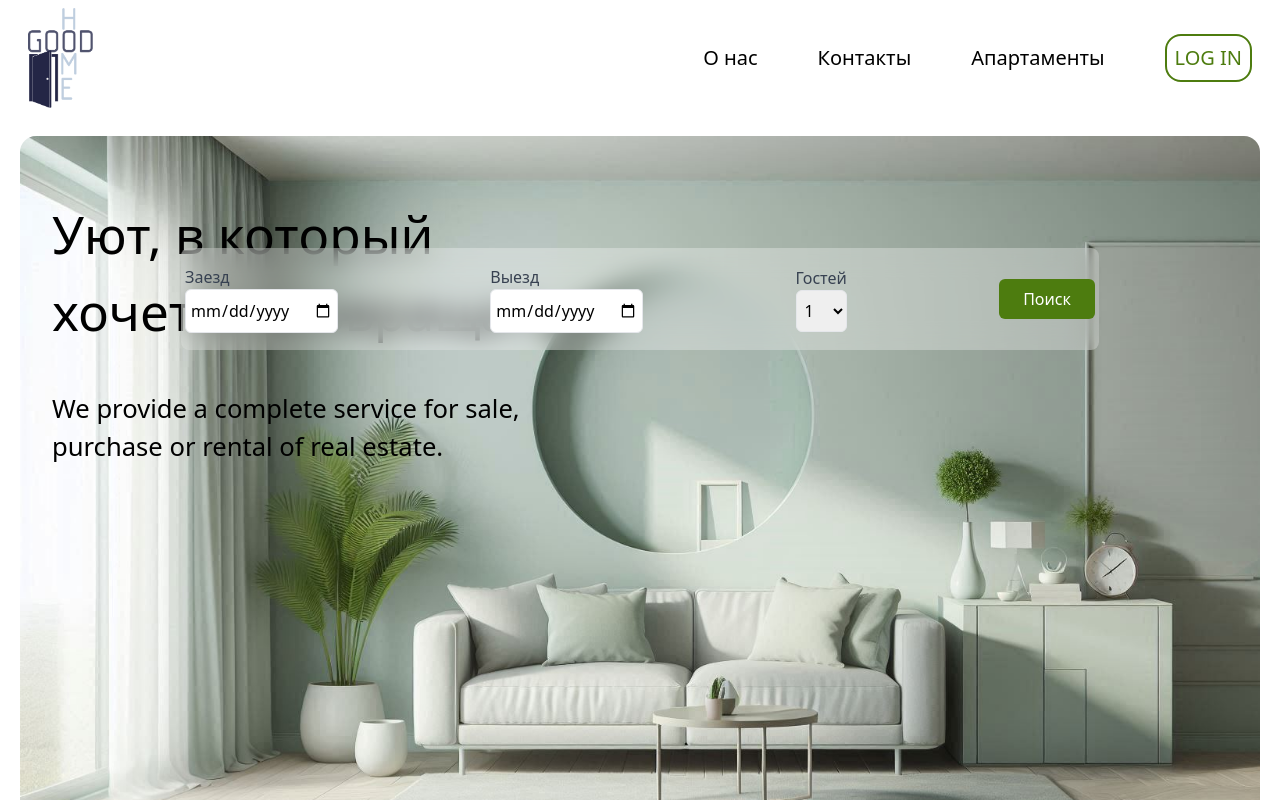
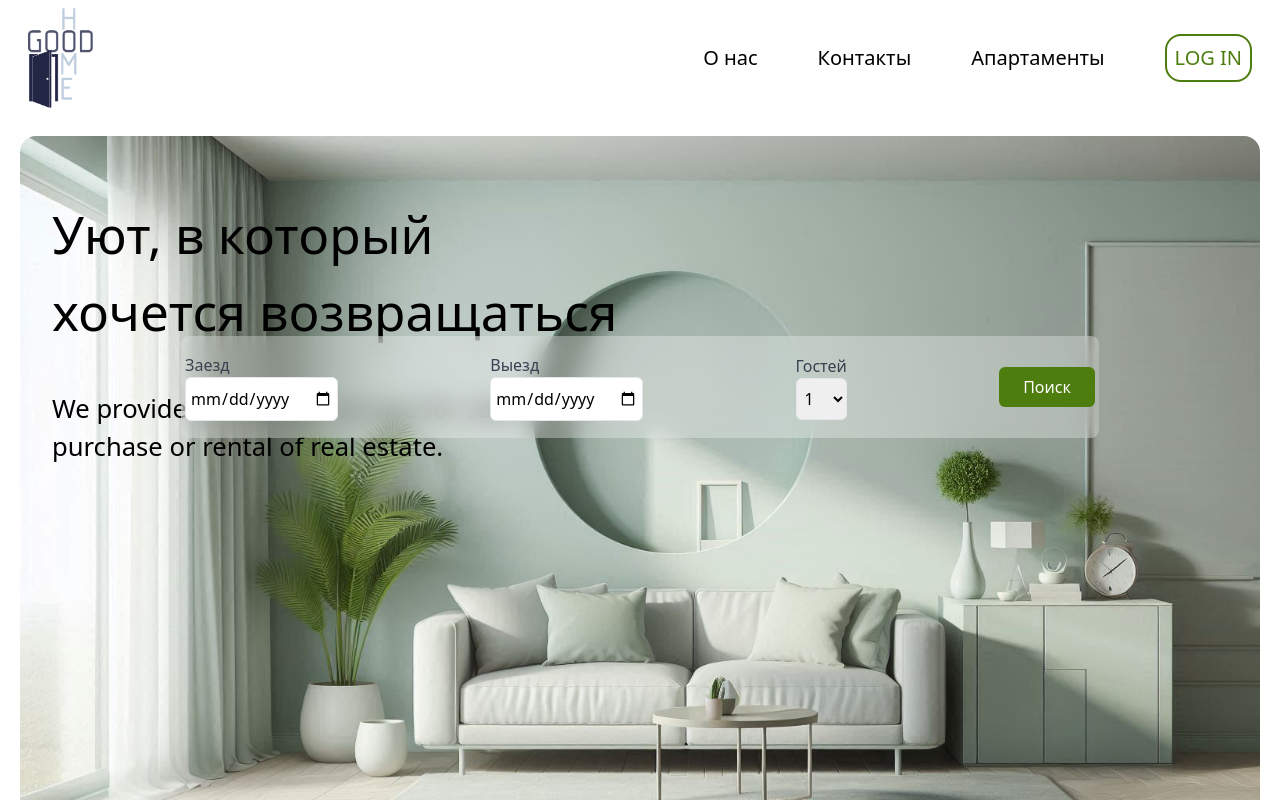
Before and after one commit to znightmaster/rent, a Vue app: page / in a window 1280 px wide. Shown: the top 800 px of the page. Built offline with nearby package versions, Linux system fonts and the light colour scheme.

Commit message:
nachalopolozheno

```diff
--- a/src/components/UI/ReservationBar.vue
+++ b/src/components/UI/ReservationBar.vue
@@ -1,5 +1,5 @@
 <template>
-  <div class="relative flex justify-center top-112  ">
+  <div class="relative flex justify-center top-200  ">
     <div class="relative flex items-center justify-between w-[918px] h-[102px] bg-white/30 backdrop-blur-md rounded-lg p-4 space-x-4">
       <div class="flex flex-col">
         <label for="check-in" class="text-gray-700 font-medium">Заезд</label>
```
